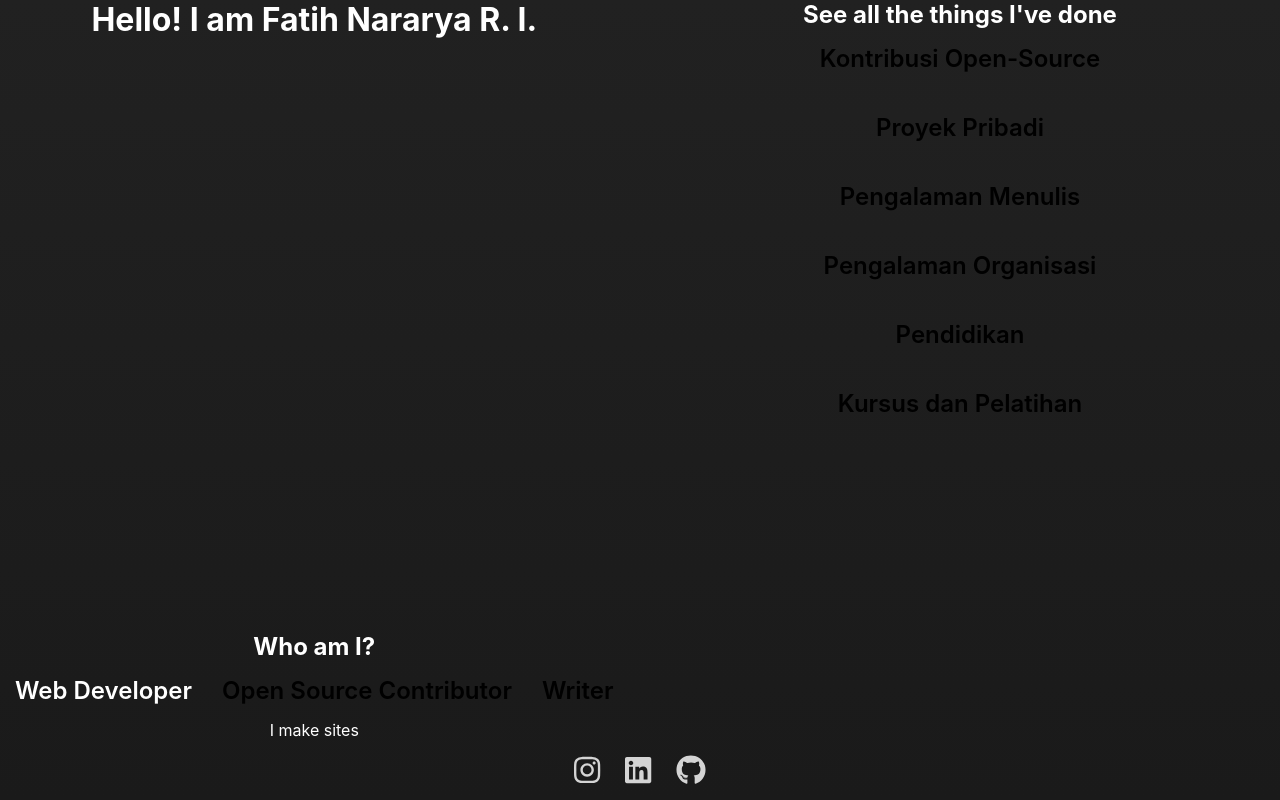
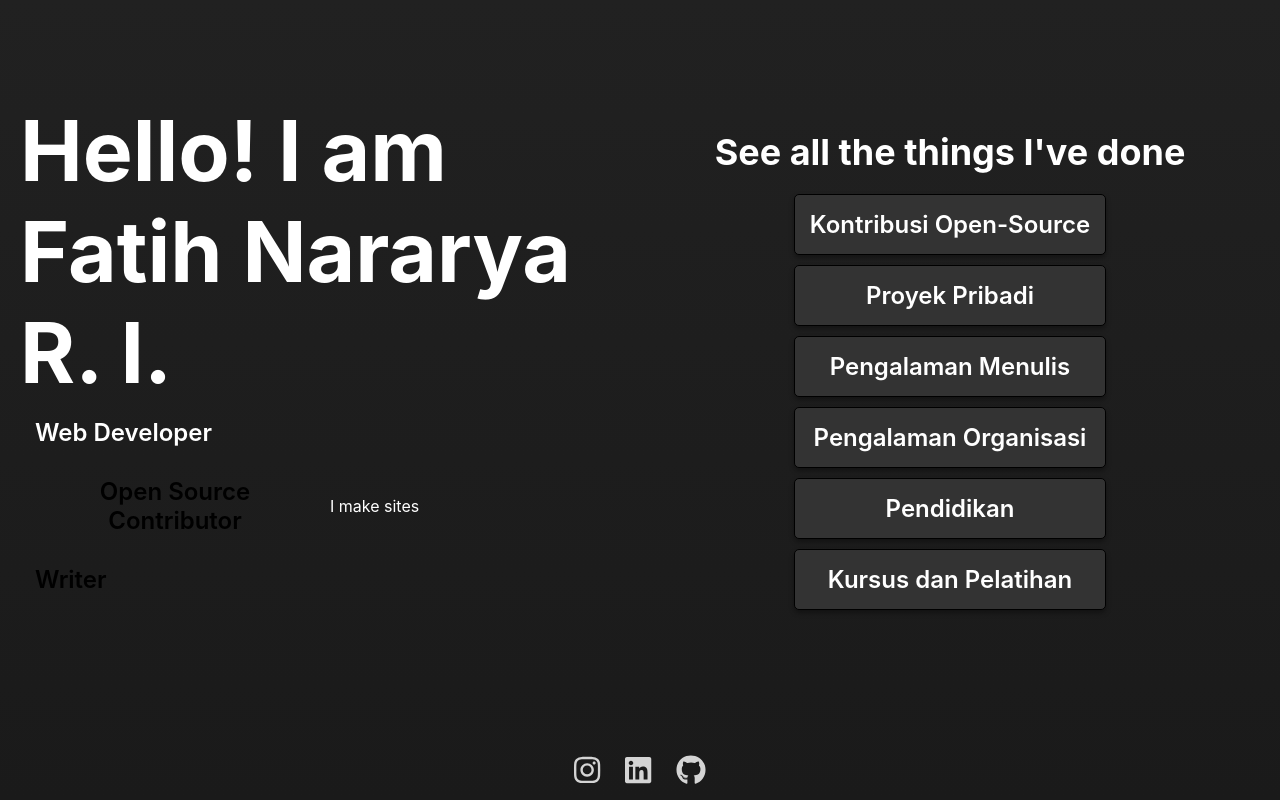
Before and after one commit to Fatih20/FatihNRI, a React (Create React App) app: page / in a window 1280 px wide. Built offline with nearby package versions, Linux system fonts and the light colour scheme.

Commit message:
Work on layout

```diff
--- a/src/App.js
+++ b/src/App.js
@@ -22,8 +22,10 @@ const Buffer = styled.div`
 `;
 
 const First = styled.div`
+    box-sizing: border-box;
     display: flex;
     flex-grow: 1;
+    padding: 0 20px;
     width: 100%;
 
 
--- a/src/components/body/body.js
+++ b/src/components/body/body.js
@@ -14,39 +14,13 @@ const Main = styled.div`
     color: white;
     display: flex;
     flex-direction: column;
+    justify-content: center;
     overflow: auto;
+
+    /* border: solid 1px white; */
 `;
 
-const Title = styled.h2`
 
-`;
-
-const OptionContainer = styled.div`
-    display: flex;
-    flex-direction: column;
-    flex-wrap: nowrap;
-    gap: 10px;
-    justify-content: center;
-`;
-
-const Option = styled(VanillaButton)`
-    background-color: rgba(0, 0, 0, 0);
-    box-sizing: border-box;
-    color: ${({chosen}) => chosen ? "white" : "black"};
-    padding: 15px;
-    transition: color 0s, background-color 0s, box-shadow 0s;
-
-    & > h2 {
-        font-size: 24px;
-        font-weight: 600;
-        text-align: center;
-    }
-
-    &:hover {
-        /* box-shadow: 0 3px 5px rgba(255, 255, 255, 0.35); */
-        color: white;
-    }
-`;
 
 export default function Body (){
     const[choiceDisplayed, setChoiceDisplayed] = useState("selection");
@@ -63,21 +37,11 @@ export default function Body (){
         setChoiceDisplayed("selection");
     }
 
-    function optionMaker({name}) {
-        return (
-            <Option onClick={() => handleChoiceClick(name)} key={name} chosen={choiceDisplayed === name ? true : false}>
-                <h2>{name}</h2>
-            </Option>
-        )
-    }
+
 
     return (
         <Main>
-            <Title>See all the things I've done</Title>
-            <OptionContainer>
-                {options.map((option) => optionMaker(option))}
-            </OptionContainer>
-            <Content choiceDisplayed={choiceDisplayed}/>
+            <Content choiceDisplayed={choiceDisplayed} handleChoiceClick={handleChoiceClick}/>
         </Main>
     )
 }
--- a/src/components/body/content.js
+++ b/src/components/body/content.js
@@ -5,10 +5,47 @@ import options from "../../content/options";
 import { VanillaButton } from "../../GlobalComponent";
 
 const Main = styled.div`
+    align-items: center;
     display: flex;
     flex-direction: column;
     gap: 20px;
     width: 100%;
+`;
+
+const Title = styled.h2`
+    font-size: 36px;
+`;
+
+const OptionContainer = styled.div`
+    display: flex;
+    flex-direction: column;
+    flex-wrap: nowrap;
+    gap: 10px;
+    justify-content: center;
+`;
+
+
+const Option = styled(VanillaButton)`
+    background-color: #333333;
+    border-radius: 5px;
+    border: solid 1px black;
+    box-shadow: 0 3px 5px rgba(0, 0, 0, 0.35);
+    box-sizing: border-box;
+    color: white;
+    padding: 15px;
+    transition: color 0s, background-color 0s, box-shadow 0s;
+
+    & > h2 {
+        font-size: 24px;
+        font-weight: 600;
+        text-align: center;
+    }
+
+    &:hover {
+        background-color: #fafafa;
+        box-shadow: 0 3px 5px rgba(255, 255, 255, 0.35);
+        color: #333333;
+    }
 `;
 
 const Event = styled.div`
@@ -22,7 +59,7 @@ const Event = styled.div`
 
 `;
 
-const Title = styled.h2`
+const EventTitle = styled.h2`
     font-size: 18px;
 `;
 
@@ -30,14 +67,14 @@ const Subtitle = styled.p`
     font-weight: 500;
 `;
 
-export default function Content ({choiceDisplayed}){
+export default function Content ({choiceDisplayed, handleChoiceClick}){
 
     function cardMaker ({title, subtitle, timeStart, timeEnd, summary, relevantLink }) {
         const time = timeEnd === null ? `(${timeStart})` : `(${timeStart} — ${timeEnd})`
 
         return (
             <Event>
-                <Title>{title}</Title>
+                <EventTitle>{title}</EventTitle>
                 <Subtitle dangerouslySetInnerHTML={{ __html: subtitle }}/>
                 <Subtitle>{time}</Subtitle>
                 <p dangerouslySetInnerHTML={{ __html: summary }} />
@@ -45,8 +82,23 @@ export default function Content ({choiceDisplayed}){
         )
     }
 
+    function optionMaker({name}) {
+        return (
+            <Option onClick={() => handleChoiceClick(name)} key={name} chosen={choiceDisplayed === name ? true : false}>
+                <h2>{name}</h2>
+            </Option>
+        )
+    }
+
     if (choiceDisplayed === "selection"){
-        return <></>
+        return (
+            <Main>
+                <Title>See all the things I've done</Title>
+                <OptionContainer>
+                    {options.map((option) => optionMaker(option))}
+                </OptionContainer>
+            </Main>
+        )
     } else {
         return (
             <Main>
--- a/src/components/profile.js
+++ b/src/components/profile.js
@@ -11,17 +11,18 @@ const Main = styled.div`
     display: flex;
 `;
 
-const Filler = styled.div`
-`;
-
 const Content = styled.div`
-    align-items: center;
+    align-items: flex-start;
     display: flex;
     flex-direction: column;
+    width: 100%;
+
+    /* border: solid 1px white; */
 `;
 
 const Title = styled.h1`
-
+    font-size: 84px;
+    margin-top: 100px;
 `;
 
 const Buffer = styled.div`
@@ -31,15 +32,23 @@ const Buffer = styled.div`
 const BottomContainer = styled.div`
     align-items: center;
     display: flex;
-    flex-direction: column;
+    width: 100%;
+
+    & > * {
+        width: 50%;
+    }
 `;
 
 const OccupationContainer = styled.div`
-    align-items: center;
+    align-items: flex-start;
     display: flex;
+    flex-direction: column;
     flex-wrap: nowrap;
-    width: 100%;
 
+    /* border: solid 1px white; */
+`;
+
+const SummaryContainer = styled.div`
     /* border: solid 1px white; */
 `;
 
@@ -81,17 +90,16 @@ export default function Profile (){
     return (
         <Main>
             <Content>
-                <Title>Hello! I am Fatih Nararya R. I.</Title>
-                <Buffer />
+                <Title>Hello! I am <br/>Fatih Nararya R. I.</Title>
                     <BottomContainer>
-                        <h2>Who am I?</h2>
                         <OccupationContainer>
                             {occupations.map(occupationMaker)}
                         </OccupationContainer>
-                        <p>{occupations[indexOfShownOccupation]["summary"]}</p>
+                        <SummaryContainer>
+                            <p>{occupations[indexOfShownOccupation]["summary"]}</p>
+                        </SummaryContainer>
                     </BottomContainer>
             </Content>
-            <Filler />
         </Main>
     )
 }
```
